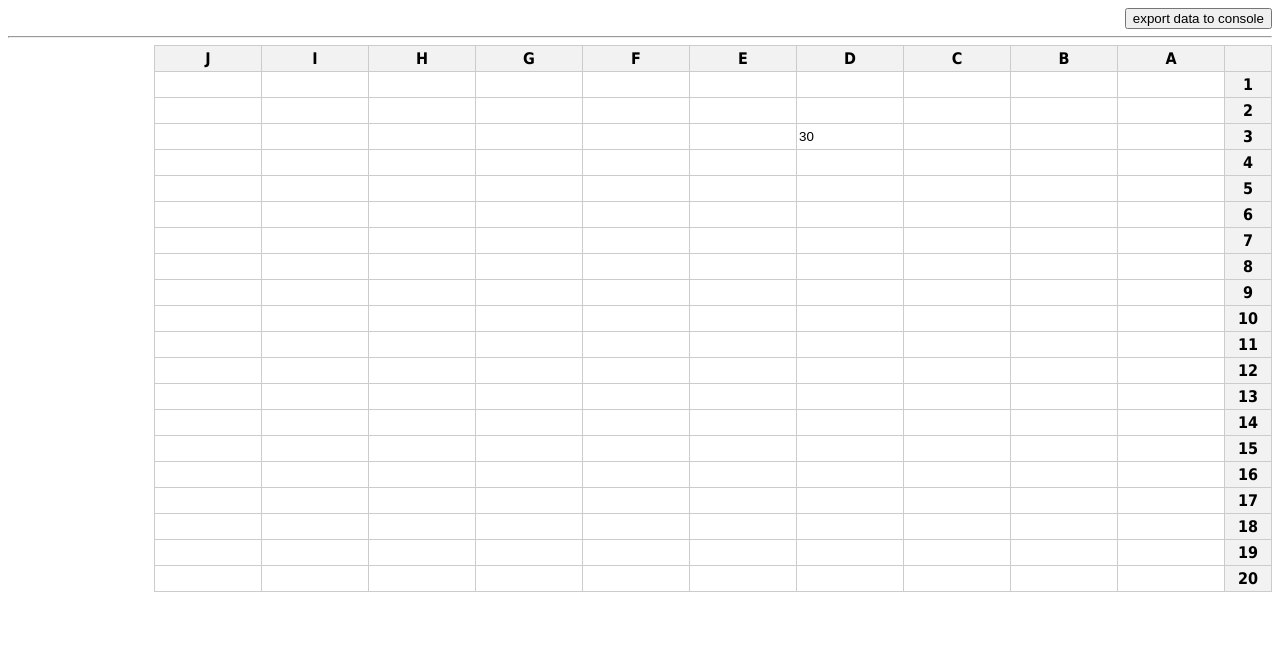
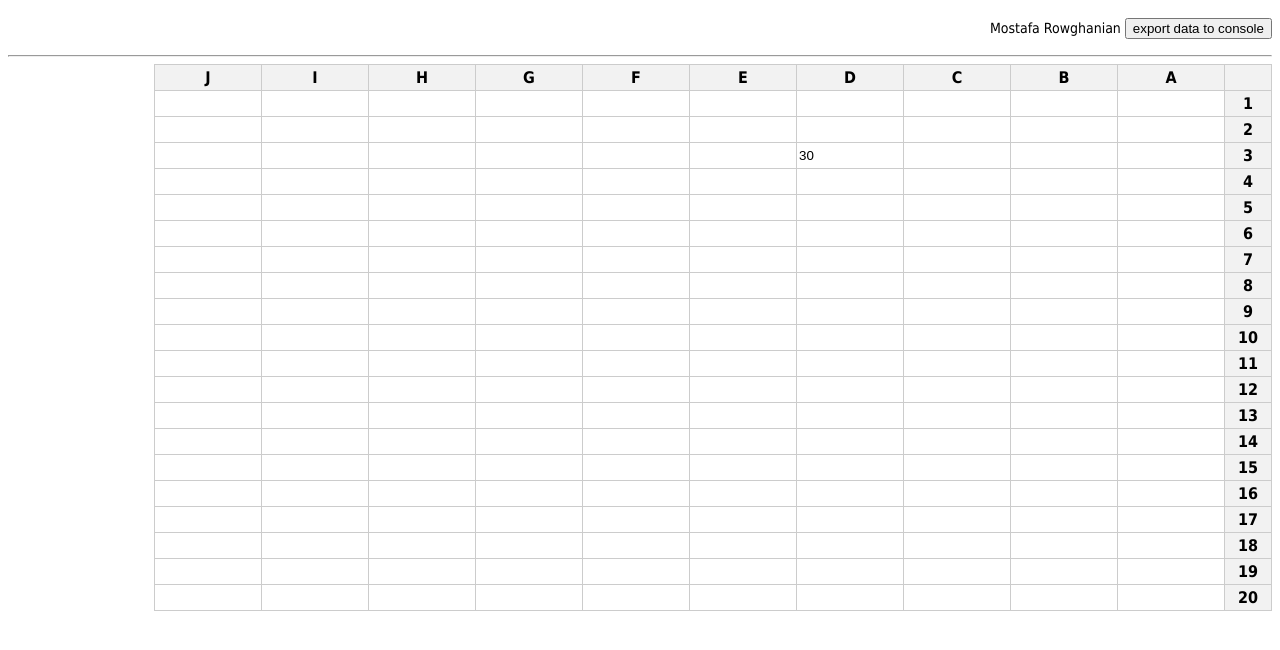
Before and after one commit to MostafaTech/excelsheet, a plain HTML site: page index.html in a window 1280 px wide. Drawn offline with Linux system fonts and the light colour scheme.

Commit message:
some fixes for rawgit

```diff
--- a/dist/excelSheet.js
+++ b/dist/excelSheet.js
@@ -1,3 +1,8 @@
+/**************************
+ * excelSheet 0.1
+ * 2017, January
+ * Mostafa Rowghanian
+ * ************************/
 (function ($) {
 	$.excelHelpers = (function () {
 		var obj = {};
--- a/index.html
+++ b/index.html
@@ -9,6 +9,7 @@
 	<body>
 
 		<button type="button" id="btnExportData">export data to console</button>
+		<span>Mostafa Rowghanian</span>
 		<hr>
 
 		<div id="excel"></div>
```
